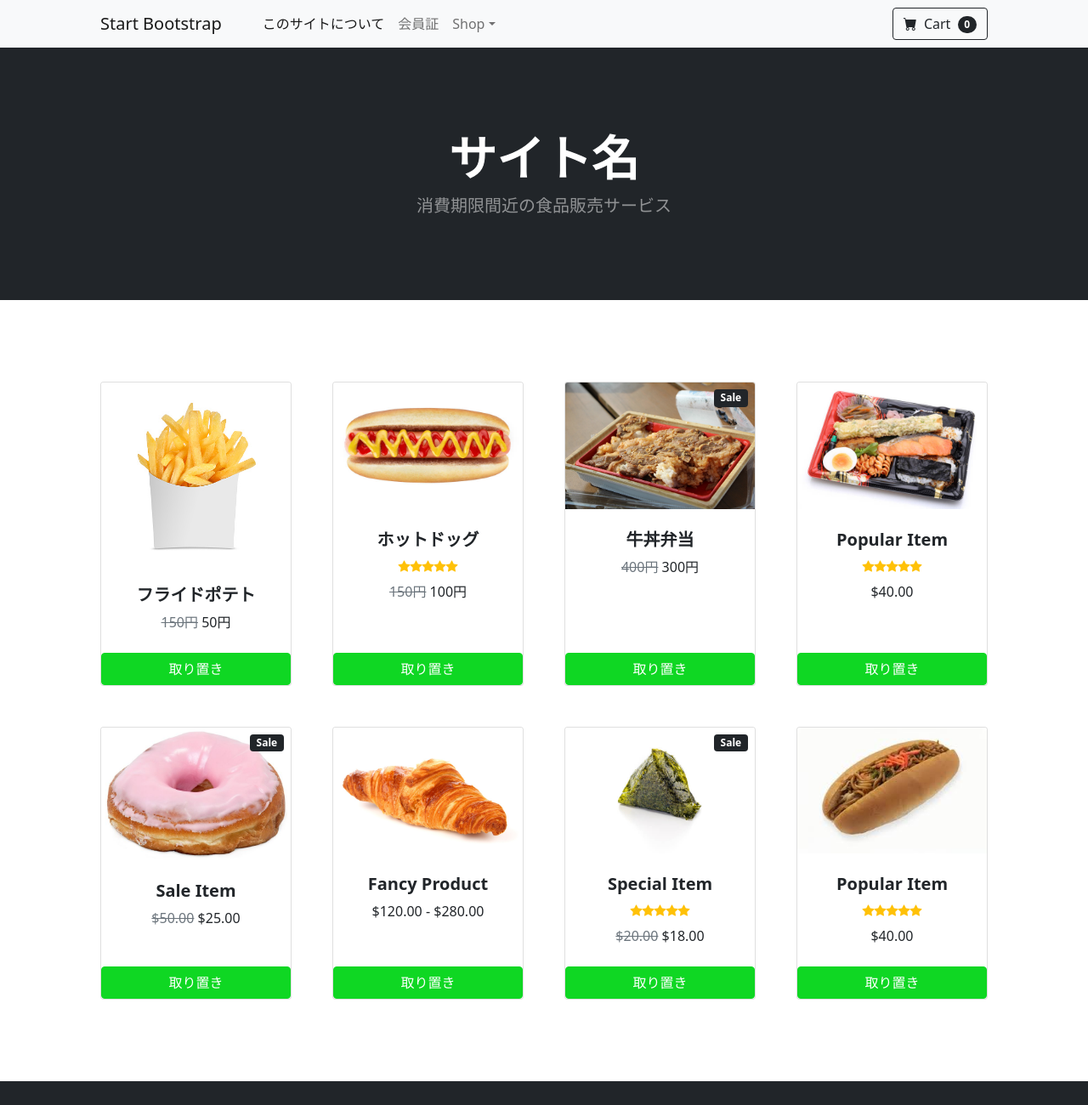
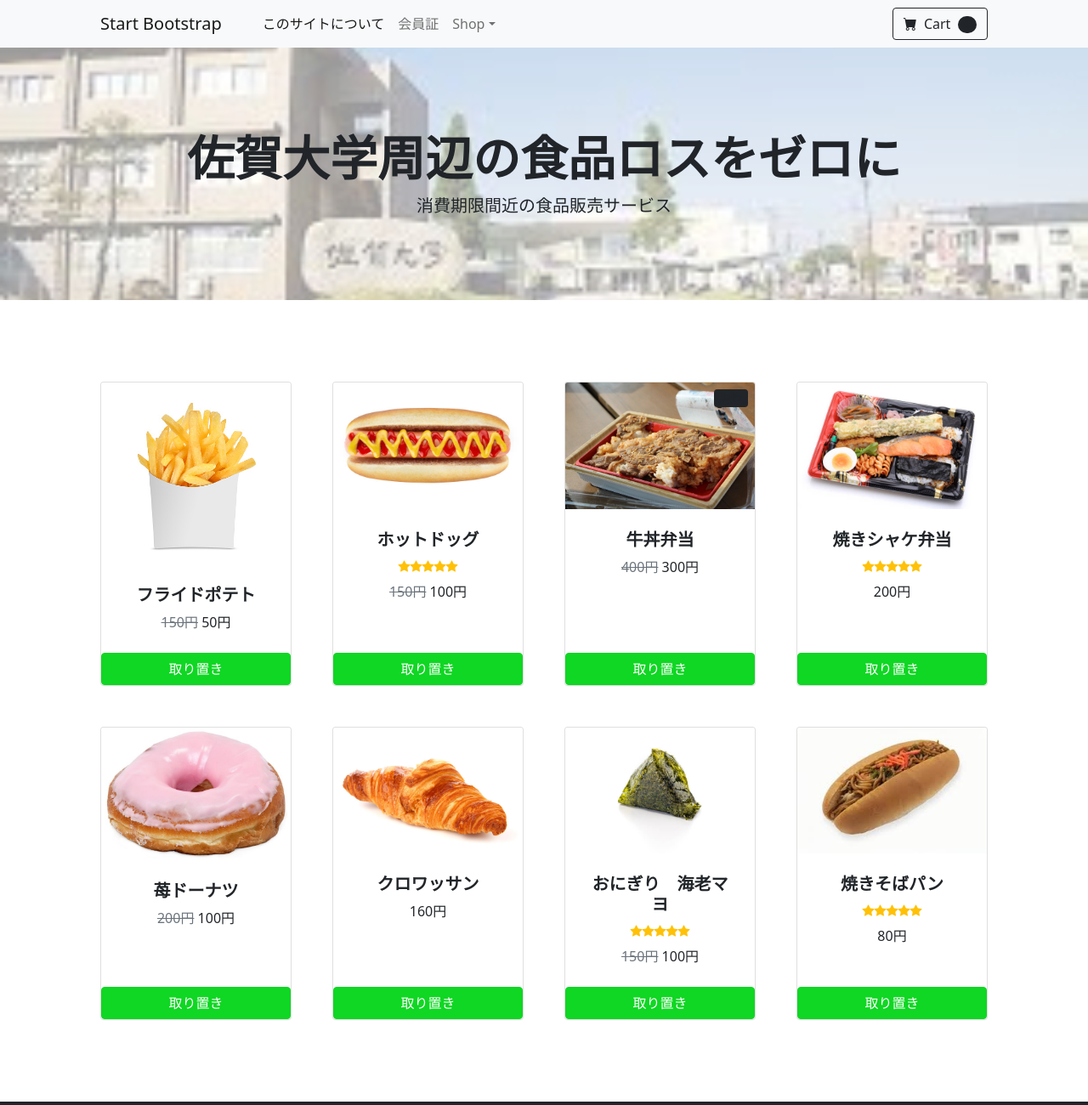
Before and after one commit to Gabaven2022/TeamG, a plain HTML site: page startbootstrap-shop-homepage-gh-pages/index.html in a window 1280 px wide. Shown: the top 1300 px of the page at 85% size. Drawn offline with nearby package versions, Linux system fonts and the light colour scheme.

Commit message:
ヘッダーに画像を追加した

```diff
--- a/startbootstrap-shop-homepage-gh-pages/index.html
+++ b/startbootstrap-shop-homepage-gh-pages/index.html
@@ -51,11 +51,12 @@
             </div>
         </nav>
         <!-- Header-->
-        <header class="bg-dark py-5">
+        <header class="py-5 bg-dark hextuda-">
             <div class="container px-4 px-lg-5 my-5">
-                <div class="text-center text-white">
-                    <h1 class="display-4 fw-bolder">サイト名</h1>
-                    <p class="lead fw-normal text-white-50 mb-0">消費期限間近の食品販売サービス</p>
+                <div class="hutidori text-center text-white ">
+                    <h1 class="display-4 fw-bolder">佐賀大学周辺の食品ロスをゼロに
+                    </h1>
+                    <p class="lead fw-normal text-white mb-0">消費期限間近の食品販売サービス</p>
                 </div>
             </div>
         </header>
@@ -235,7 +236,7 @@
                             <div class="card-body p-4">
                                 <div class="text-center">
                                     <!-- Product name-->
-                                    <h5 class="fw-bolder">Popular Item</h5>
+                                    <h5 class="fw-bolder">焼きシャケ弁当</h5>
                                     <!-- Product reviews-->
                                     <div class="d-flex justify-content-center small text-warning mb-2">
                                         <div class="bi-star-fill"></div>
@@ -245,7 +246,7 @@
                                         <div class="bi-star-fill"></div>
                                     </div>
                                     <!-- Product price-->
-                                    $40.00
+                                    200円
                                 </div>
                             </div>
                                             <!-- Button trigger modal -->
@@ -285,18 +286,16 @@
                     </div>
                     <div class="col mb-5">
                         <div class="card h-100">
-                            <!-- Sale badge-->
-                            <div class="badge bg-dark text-white position-absolute" style="top: 0.5rem; right: 0.5rem">Sale</div>
                             <!-- Product image-->
                             <img class="card-img-top" src="img/donut.jpg" alt="..." />
                             <!-- Product details-->
                             <div class="card-body p-4">
                                 <div class="text-center">
                                     <!-- Product name-->
-                                    <h5 class="fw-bolder">Sale Item</h5>
+                                    <h5 class="fw-bolder">苺ドーナツ</h5>
                                     <!-- Product price-->
-                                    <span class="text-muted text-decoration-line-through">$50.00</span>
-                                    $25.00
+                                    <span class="text-muted text-decoration-line-through">200円</span>
+                                    100円
                                 </div>
                             </div>
                                             <!-- Button trigger modal -->
@@ -342,9 +341,9 @@
                             <div class="card-body p-4">
                                 <div class="text-center">
                                     <!-- Product name-->
-                                    <h5 class="fw-bolder">Fancy Product</h5>
+                                    <h5 class="fw-bolder">クロワッサン</h5>
                                     <!-- Product price-->
-                                    $120.00 - $280.00
+                                    160円
                                 </div>
                             </div>
                                             <!-- Button trigger modal -->
@@ -384,15 +383,13 @@
                     </div>
                     <div class="col mb-5">
                         <div class="card h-100">
-                            <!-- Sale badge-->
-                            <div class="badge bg-dark text-white position-absolute" style="top: 0.5rem; right: 0.5rem">Sale</div>
                             <!-- Product image-->
                             <img class="card-img-top" src="img/onigiri.jpg" alt="..." />
                             <!-- Product details-->
                             <div class="card-body p-4">
                                 <div class="text-center">
                                     <!-- Product name-->
-                                    <h5 class="fw-bolder">Special Item</h5>
+                                    <h5 class="fw-bolder">おにぎり　海老マヨ</h5>
                                     <!-- Product reviews-->
                                     <div class="d-flex justify-content-center small text-warning mb-2">
                                         <div class="bi-star-fill"></div>
@@ -402,8 +399,8 @@
                                         <div class="bi-star-fill"></div>
                                     </div>
                                     <!-- Product price-->
-                                    <span class="text-muted text-decoration-line-through">$20.00</span>
-                                    $18.00
+                                    <span class="text-muted text-decoration-line-through">150円</span>
+                                    100円
                                 </div>
                             </div>
                                             <!-- Button trigger modal -->
@@ -449,7 +446,7 @@
                             <div class="card-body p-4">
                                 <div class="text-center">
                                     <!-- Product name-->
-                                    <h5 class="fw-bolder">Popular Item</h5>
+                                    <h5 class="fw-bolder">焼きそばパン</h5>
                                     <!-- Product reviews-->
                                     <div class="d-flex justify-content-center small text-warning mb-2">
                                         <div class="bi-star-fill"></div>
@@ -459,7 +456,7 @@
                                         <div class="bi-star-fill"></div>
                                     </div>
                                     <!-- Product price-->
-                                    $40.00
+                                    80円
                                 </div>
                             </div>
                                             <!-- Button trigger modal -->
```
Also changed, not shown: startbootstrap-shop-homepage-gh-pages/css/styles.css, startbootstrap-shop-homepage-gh-pages/img/sadai.jpg (added).
